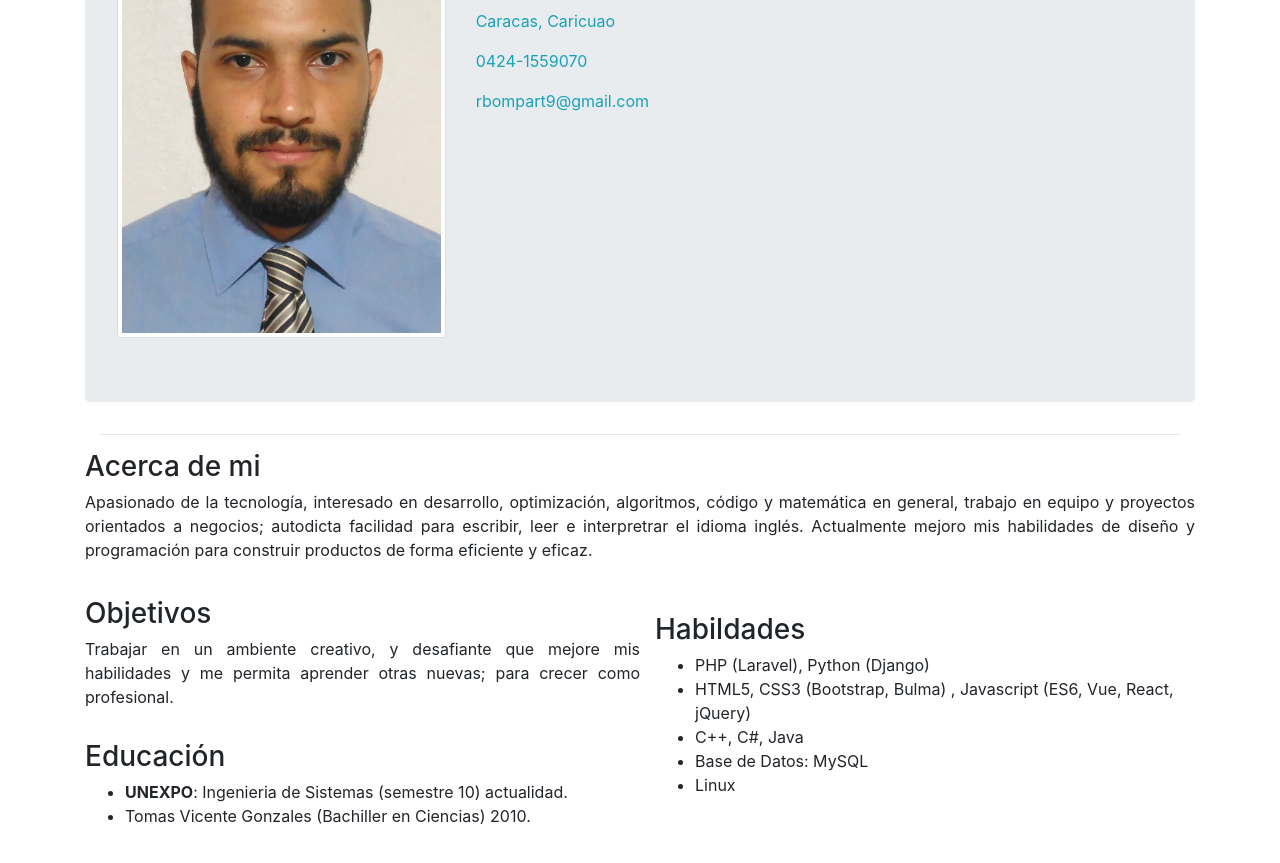
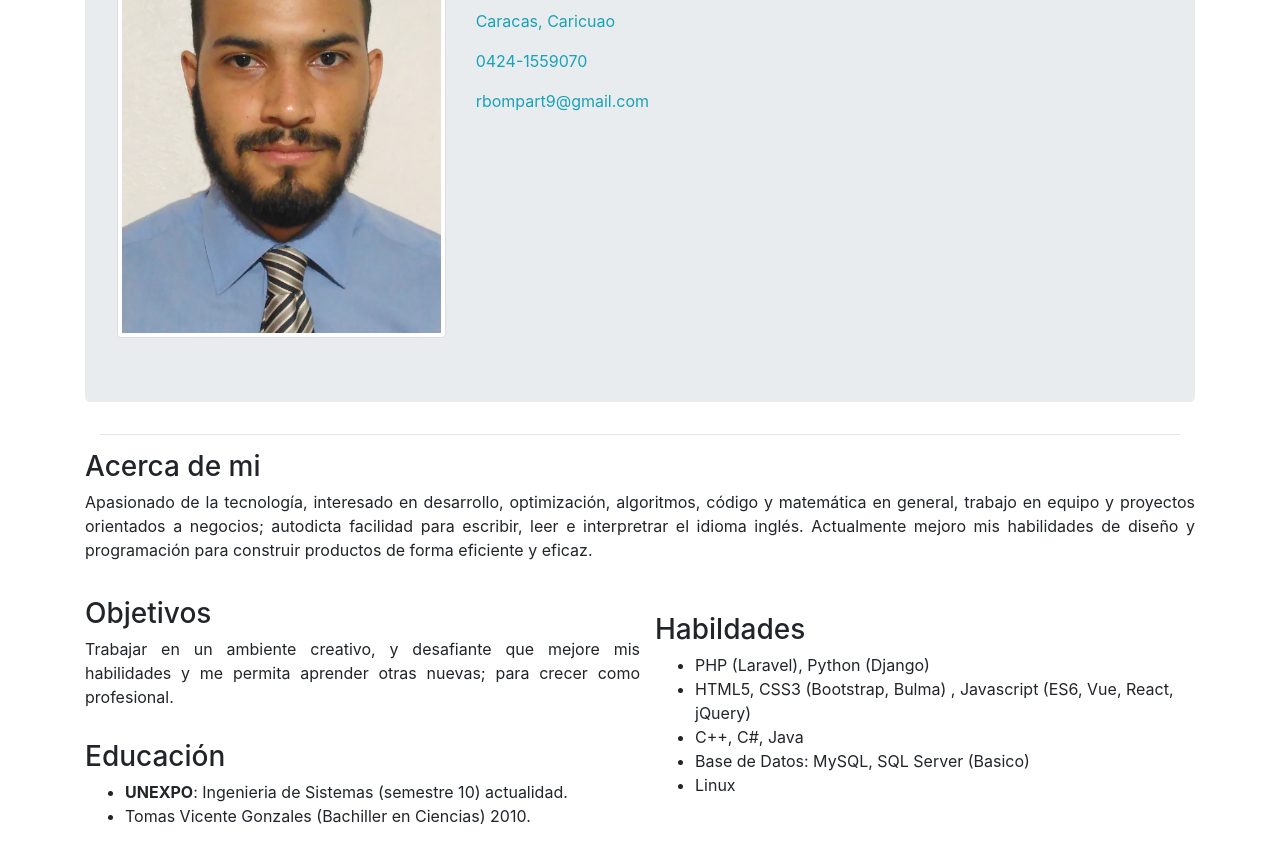
Before and after one commit to bitbytespider/bitbytespider.github.io, a plain HTML site: page index.html in a window 1280 px wide. Shown: the part 175-1038 px from the top of the page. Drawn offline with nearby package versions, Linux system fonts and the light colour scheme.

Commit message:
Add SQL Server

```diff
--- a/index.html
+++ b/index.html
@@ -69,7 +69,7 @@
                   C++, C#, Java
                 </li>
                 <li>
-                  Base de Datos: MySQL
+                  Base de Datos: MySQL, SQL Server (Basico)
                 </li>
                 <li>
                   Linux
```
